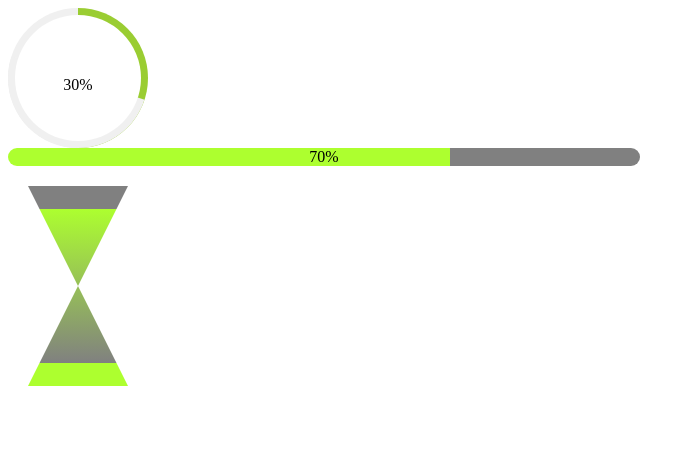
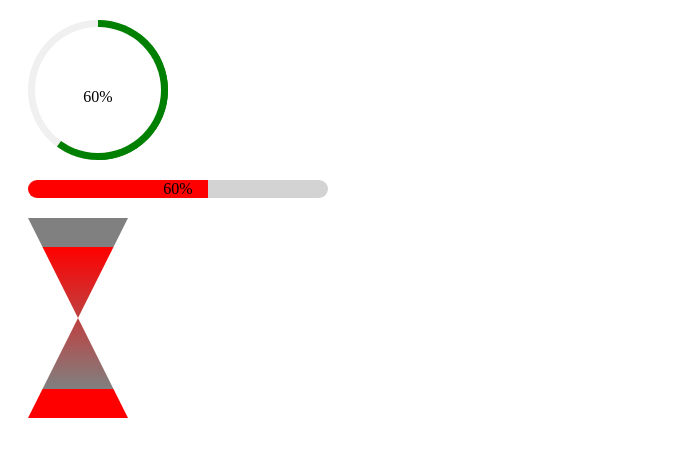
Before and after one commit to 360web-front-star/progress, a plain HTML site: page index.html in a window 1280 px wide. Shown: the whole page, without its empty margins (0-695 px from the left). Drawn offline with Linux system fonts and the light colour scheme.

Commit message:
合并css文件 添加了可以设施插件颜色的方法 添加了js注释

```diff
--- a/index.html
+++ b/index.html
@@ -6,15 +6,14 @@
   <meta name="viewport" content="width=device-width, initial-scale=1.0">
   <meta http-equiv="X-UA-Compatible" content="ie=edge">
   <title>Document</title>
-  <link rel="stylesheet" href="pie.css">
-  <link rel="stylesheet" href="progress.css">
-  <link rel="stylesheet" href="sandGlass.css">
+  <link rel="stylesheet" href="main.css">
 </head>
 
 <body>
-  <div data-name="pieProgress" data-rate="30"></div>
-  <div data-name="lineProgress" data-rate="70"></div>
-  <div data-name="sandProgress" data-rate="40"></div>
+  <!-- 注意在标签上定义旋转百分比之后js中的百分比旋转将不再生效 -->
+  <div data-name="pieProgress" data-rate="60"></div>
+  <div data-name="lineProgress"></div>
+  <div data-name="sandProgress" data-rate="50"></div>
   <script src="main.js"></script>
 </body>
 
--- /dev/null
+++ b/main.css
@@ -0,0 +1,73 @@
+/* pie */
+.pie {
+	--color: linear-gradient(to right, transparent 50%, greenyellow 0);
+	--bg: #f0f0f0;
+	position: relative;
+	width: 140px;
+	height: 140px;
+	line-height: 140px;
+	border-radius:50%;
+	text-align: center;
+	background-color: var(--bg);
+	background-image: var(--color);
+  overflow: hidden;
+  margin: 20px;
+}
+.pie > span {
+	display: block;
+	border-radius: 50%;
+	position: absolute;
+	left: 5%;
+	top: 5%;
+	width: 90%;
+  height: 90%;
+  background-color: #fff;
+}
+.pie div{
+	position:absolute;
+	top:0;
+	width:50%;
+	height:100%;
+  left:50%;
+  background-color: inherit;
+	transform-origin: left;
+}
+#roaterMore50 {
+  left: 0;
+  right: 50%;
+  transform-origin: right;
+}
+.pieMore50 {
+	--color2: linear-gradient(to left, transparent 50%, #f0f0f0 0);
+	--bg2: greenyellow;
+	background-color: var(--bg2);
+	background-image: var(--color2);
+}
+
+/* lineProgress */
+.lineProgress {
+  width: 300px;
+  border-radius: 100px;
+  text-align: center;
+  background: linear-gradient(to right, greenyellow 0, lightgray 0);
+  margin: 20px;
+}
+
+/* sandGlass */
+
+.sandGlass {
+  margin: 20px;
+  height: 200px;
+  width: 100px;
+  background:
+    linear-gradient(to bottom, gray  0px, greenyellow  0px,
+    greenyellow 100px, gray 100px, gray 200px);
+}
+.sandGlass div {
+  height: 0;
+  width: 0;
+  border-top: 100px solid transparent;
+  border-left: 50px solid #fff;
+  border-right: 50px solid #fff;
+  border-bottom: 100px solid transparent;
+}
--- a/main.js
+++ b/main.js
@@ -1,14 +1,13 @@
 class Rate {
   constructor(selectorName, options) {
     // options: type || rotate || color
+    // 用户自定义属性
     this.type = options.type || "pie";
-    // 用户自定义属性
+    this.color = options.color || 'greenyellow';
     this.selectorString = "[data-name='" + selectorName +"']";
     this.container = document.body.querySelector(this.selectorString);
     this.rotate = this.container.getAttribute("data-rate") || options.rotate;
     this.initRotate = 0;
-    // 自定义颜色
-    this.color = options.color || "green";
   }
   // 渲染函数
   render() {
@@ -22,13 +21,13 @@ class Rate {
         } else {
           switch (this.type) {
             case "pie":
-              this.renderPie(this.initRotate);
+              this.renderPie(this.initRotate, this.color);
               break;
             case "linePress":
-              this.renderLine(this.initRotate);
+              this.renderLine(this.initRotate, this.color);
               break;
             case "sandGlass":
-              this.renderSandGlass(this.initRotate);
+              this.renderSandGlass(this.initRotate, this.color);
               break;
             default:
               break;
@@ -37,11 +36,17 @@ class Rate {
       }, 16);
     }
   }
-
-  renderPie(rotate) {
+  defineColor(el, color) {
+    el.style.setProperty('--color', `linear-gradient(to right, transparent 50%, ${color} 0)`);
+    el.style.setProperty('--bg', '#f0f0f0');
+    el.style.setProperty('--color2', `linear-gradient(to left, transparent 50%, #f0f0f0 0)`);
+    el.style.setProperty('--bg2', `${color}`);
+  }
+  renderPie(rotate, color) {
     const content = `<div></div><span>${rotate}%</span>`;
     this.container.innerHTML = content;
     this.container.className = "pie";
+    this.defineColor(this.container, color);
     const rateDive = this.container.children[0];
 
     if (rotate < 50) {
@@ -53,26 +58,25 @@ class Rate {
       rateDive.style.transform = `rotate(${rotate2 / 100}turn)`;
     }
   }
-  renderLine(rotate) {
-    const content = `<div><span>${rotate}%</span></div>`;
+  renderLine(rotate, color) {
+    const content = `${rotate}%`;
     this.container.innerHTML = content;
-    this.container.className = "progress";
-    const rateDive = this.container.children[0];
-    const showData = rateDive.children[0];
-    rateDive.style.background = `linear-gradient(to right, greenyellow ${rotate}%, gray ${rotate}%)`;
+    this.container.className = "lineProgress";
+    this.container.style.background = `linear-gradient(to right, ${color} ${rotate}%, lightgray ${rotate}%)`;
   }
-  renderSandGlass(rotate) {
+  renderSandGlass(rotate, color) {
     const content = `<div></div>`;
     this.container.innerHTML = content;
-    const out = (1 - rotate / 100) * 2500;
-    const restLen = Math.sqrt(out) * 2;
+    // 根据三角形面积计算沙漏剩余部分的值
+    // resr为剩余部分的值
+    const rest = (1 - rotate / 100) * 2500;
+    // restLen outLen分別为剩余部分的高和流出部分的高
+    const restLen = Math.sqrt(rest) * 2;
     const outLen = 100 - restLen;
     const bottom = restLen + 100;
     this.container.className = "sandGlass";
-    this.container.style.background = `linear-gradient(to bottom, gray ${outLen}px, greenyellow ${outLen}px, gray ${bottom}px,
-        greenyellow ${bottom}px)`;
-    // 'linear-gradient(to bottom, gray  ' +
-    // outLen + 'px, greenyellow  ' + outLen + 'px, greenyellow 100px, gray 100px, gray ' + bottom + 'px, greenyellow ' + bottom + 'px)';
+    this.container.style.background = `linear-gradient(to bottom, gray ${outLen}px, ${color} ${outLen}px, gray ${bottom}px,
+        ${color} ${bottom}px)`;
   }
   getPressValue() {
     return this.rotate;
@@ -83,10 +87,11 @@ class Rate {
     this.render();
   }
 }
+// 创建实例并渲染
 const rate = new Rate("pieProgress",  {
   type: "pie",
   rotate: 60,
-  color: "red"
+  color: "green"
 });
 rate.render();
 const linePress = new Rate("lineProgress", {
--- a/pie.css
+++ /dev/null
@@ -1,39 +0,0 @@
-.pie {
-	position: relative;
-	width: 140px;
-	height: 140px;
-	line-height: 140px;
-	border-radius:50%;
-	text-align: center;
-	background-color:#f0f0f0;
-	background-image: linear-gradient(to right, transparent 50%, yellowgreen 0);
-	overflow: hidden;
-}
-.pie > span {
-	display: block;
-	border-radius: 50%;
-	position: absolute;
-	left: 5%;
-	top: 5%;
-	width: 90%;
-  height: 90%;
-  background-color: #fff;
-}
-.pie div{
-	position:absolute;
-	top:0;
-	width:50%;
-	height:100%;
-  left:50%;
-  background-color: inherit;
-	transform-origin: left;
-}
-#roaterMore50 {
-  left: 0;
-  right: 50%;
-  transform-origin: right;
-}
-.pieMore50 {
-  background-color: yellowgreen;
-	background-image: linear-gradient(to left, transparent 50%, #f0f0f0 0);
-}
--- a/progress.css
+++ /dev/null
@@ -1,12 +0,0 @@
-.progress {
-  width: 100%;
-}
-.progress div {
-  border-radius: 100px;
-  width:50%;
-}
-.progress div span {
-  display: inline-block;
-  width: 100%;
-  text-align: center;
-}
--- a/sandGlass.css
+++ /dev/null
@@ -1,16 +0,0 @@
-.sandGlass {
-  margin: 20px;
-  height: 200px;
-  width: 100px;
-
-  /* background:
-    linear-gradient(to bottom, gray  37px, greenyellow  37px, gray 163px, gray 163px, greenyellow 163px); */
-}
-.sandGlass div {
-  height: 0;
-  width: 0;
-  border-top: 100px solid transparent;
-  border-left: 50px solid #fff;
-  border-right: 50px solid #fff;
-  border-bottom: 100px solid transparent;
-}
```
